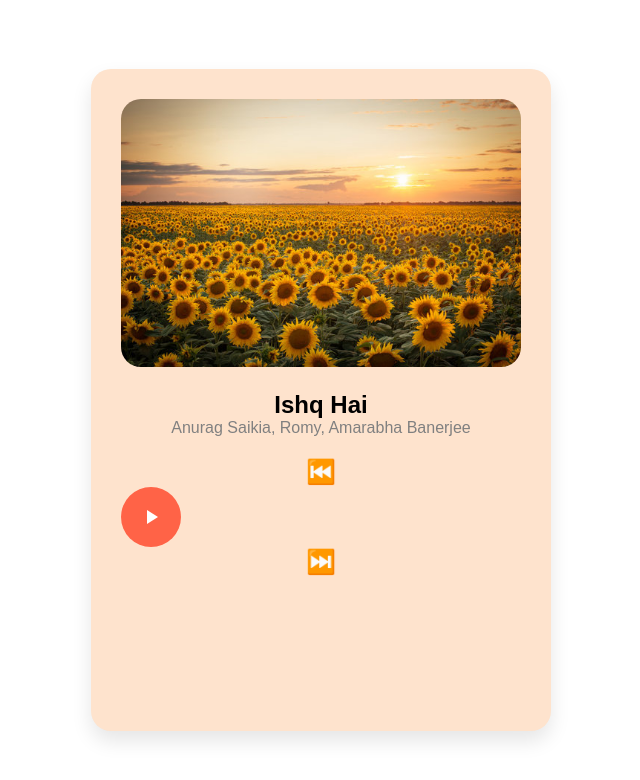
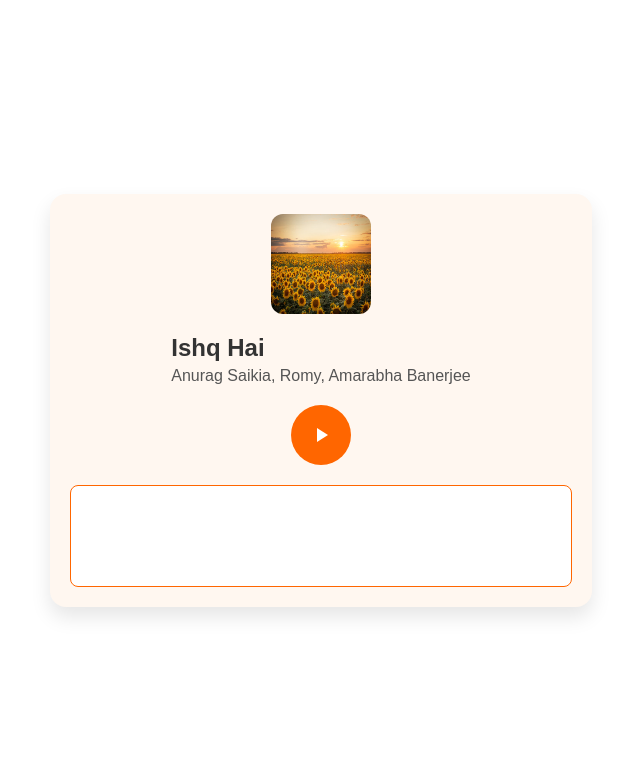
Before and after one commit to neerja-1984/music-player, a plain HTML site: page index.html in a window 1280 px wide. Shown: the whole page, without its empty margins (319-959 px from the left). Drawn offline with Linux system fonts and the light colour scheme.

Commit message:
chnages in css

```diff
--- a/index.html
+++ b/index.html
@@ -4,105 +4,34 @@
   <meta charset="UTF-8" />
   <meta name="viewport" content="width=device-width, initial-scale=1.0" />
   <title>Music Display</title>
-  <style>
-    body {
-      background-color: white;
-      display: flex;
-      justify-content: center;
-      align-items: center;
-      height: 100vh;
-      margin: 0;
-      font-family: Arial, sans-serif;
-    }
-    .music-container {
-      background-color: white;
-      border-radius: 20px;
-      box-shadow: 0 10px 20px rgba(0,0,0,0.1);
-      padding: 30px;
-      width: 400px;
-      text-align: center;
-      transition: background-color 0.5s;
-    }
-    .album-art {
-      width: 100%;
-      border-radius: 20px;
-      margin-bottom: 20px;
-    }
-    h2, p {
-      margin: 0;
-      color: black;
-    }
-    p {
-      margin-bottom: 20px;
-      color: gray;
-    }
-    .control-btn {
-      background-color: transparent;
-      border: none;
-      font-size: 24px;
-      cursor: pointer;
-      margin: 0 10px;
-    }
-    .play-btn {
-      background-color: #ff6347;
-      border-radius: 50%;
-      width: 60px;
-      height: 60px;
-      display: flex;
-      justify-content: center;
-      align-items: center;
-      cursor: pointer;
-      border: none;
-    }
-    .play-icon, .pause-icon {
-      fill: white;
-    }
-    canvas {
-      width: 100%;
-      height: 100px;
-      margin-top: 20px;
-    }
-  </style>
+  <link rel="stylesheet" href="style.css" />
 </head>
 <body>
-  <div class="music-container" id="music-container">
-    <img src="Sunflowers.jpg" alt="Album Cover" class="album-art" id="album-art" />
+  <div class="music-container">
+    <img src="covers/Sunflowers.jpg" alt="Album Cover" class="album-art" />
     <div class="music-info">
-      <h2 id="song-title">Ishq Hai</h2>
-      <p id="artist-info">Anurag Saikia, Romy, Amarabha Banerjee</p>
+      <h2>Ishq Hai</h2>
+      <p>Anurag Saikia, Romy, Amarabha Banerjee</p>
     </div>
-    <button id="prev-btn" class="control-btn">⏮️</button>
     <button id="play-pause-btn" class="play-btn">
       <svg class="play-icon" width="24" height="24" viewBox="0 0 24 24" fill="none" xmlns="http://www.w3.org/2000/svg">
-        <path d="M8 5V19L19 12L8 5Z" />
+        <path d="M8 5V19L19 12L8 5Z" fill="#ffffff"/>
       </svg>
       <svg class="pause-icon" width="24" height="24" viewBox="0 0 24 24" fill="none" xmlns="http://www.w3.org/2000/svg" style="display:none;">
-        <path d="M6 5H10V19H6V5ZM14 5H18V19H14V5Z" />
+        <path d="M6 5H10V19H6V5ZM14 5H18V19H14V5Z" fill="#ffffff"/>
       </svg>
     </button>
-    <button id="next-btn" class="control-btn">⏭️</button>
-    <audio id="audio"></audio>
+    <audio id="audio" src="songs/IshqHai.mp3"></audio>
     <canvas id="waveform"></canvas>
   </div>
 
   <script>
-    const songs = [
-      { title: 'Ishq Hai', artist: 'Anurag Saikia, Romy, Amarabha Banerjee', src: 'songs/IshqHai.mp3', cover: 'covers/Sunflowers.jpg', color: '#fee3cd' },
-      { title: 'Mushkil Hai', artist: 'Hansika Pareek, Sachin–Jigar, and Vishal Mishra', src: 'songs/MushkilHai.mp3', cover: 'covers/Lilies.jpeg', color: '#c6b1d6' },
-      { title: 'Vicious', artist: 'Sabrina Carpenter', src: 'songs/Vicious.mp3', cover: 'covers/snake.jpeg', color: '#b7f9ac' }
-    ];
-
-    let currentSongIndex = 0;
     const audio = document.getElementById('audio');
     const playPauseBtn = document.getElementById('play-pause-btn');
     const playIcon = document.querySelector('.play-icon');
     const pauseIcon = document.querySelector('.pause-icon');
     const canvas = document.getElementById('waveform');
     const ctx = canvas.getContext('2d');
-    const musicContainer = document.getElementById('music-container');
-    const songTitle = document.getElementById('song-title');
-    const artistInfo = document.getElementById('artist-info');
-    const albumArt = document.getElementById('album-art');
 
     canvas.width = 500;
     canvas.height = 100;
@@ -135,32 +64,90 @@
       }
     }
 
-    function loadSong(index) {
-      const song = songs[index];
-      audio.src = song.src;
-      songTitle.textContent = song.title;
-      artistInfo.textContent = song.artist;
-      albumArt.src = song.cover;
-      musicContainer.style.backgroundColor = song.color;
-      audio.load();
+    playPauseBtn.addEventListener('click', togglePlayPause);
+
+    function animateWaveform() {
+      requestAnimationFrame(animateWaveform);
+      analyser.getByteFrequencyData(dataArray);
+
+      ctx.fillStyle = '#ffffff';
+      ctx.fillRect(0, 0, canvas.width, canvas.height);
+
+      const barWidth = (canvas.width / bufferLength) * 2.5;
+      let barHeight;
+      let x = 0;
+
+      for (let i = 0; i < bufferLength; i++) {
+        barHeight = dataArray[i];
+        ctx.fillStyle = `rgb(255, ${150 + barHeight / 2}, 0)`;
+        ctx.fillRect(x, canvas.height - barHeight / 2, barWidth, barHeight / 2);
+        x += barWidth + 1;
+      }
+    }
+  </script>
+
+  <style>
+    body {
+      font-family: Arial, sans-serif;
+      background-color: #ffffff;
+      color: #333;
+      display: flex;
+      justify-content: center;
+      align-items: center;
+      height: 100vh;
+      margin: 0;
     }
 
-    function prevSong() {
-      currentSongIndex = (currentSongIndex - 1 + songs.length) % songs.length;
-      loadSong(currentSongIndex);
-      audio.play();
+    .music-container {
+      background-color: #fff7f0;
+      padding: 20px;
+      border-radius: 16px;
+      display: flex;
+      align-items: center;
+      gap: 20px;
+      box-shadow: 0 10px 20px rgba(0,0,0,0.1);
+      flex-direction: column;
     }
 
-    function nextSong() {
-      currentSongIndex = (currentSongIndex + 1) % songs.length;
-      loadSong(currentSongIndex);
-      audio.play();
+    .album-art {
+      width: 100px;
+      height: 100px;
+      border-radius: 12px;
     }
 
-    playPauseBtn.addEventListener('click', togglePlayPause);
-    document.getElementById('prev-btn').addEventListener('click', prevSong);
-    document.getElementById('next-btn').addEventListener('click', nextSong);
-    loadSong(currentSongIndex);
-  </script>
+    .music-info h2 {
+      margin: 0;
+      font-size: 1.5rem;
+    }
+
+    .music-info p {
+      margin: 5px 0 0;
+      color: #555;
+    }
+
+    .play-btn {
+      width: 60px;
+      height: 60px;
+      background-color: #ff6600;
+      border: none;
+      border-radius: 50%;
+      cursor: pointer;
+      display: flex;
+      justify-content: center;
+      align-items: center;
+    }
+
+    svg {
+      fill: white;
+    }
+
+    canvas {
+      width: 500px;
+      height: 100px;
+      background-color: #fff;
+      border-radius: 8px;
+      border: 1px solid #ff6600;
+    }
+  </style>
 </body>
 </html>
```
